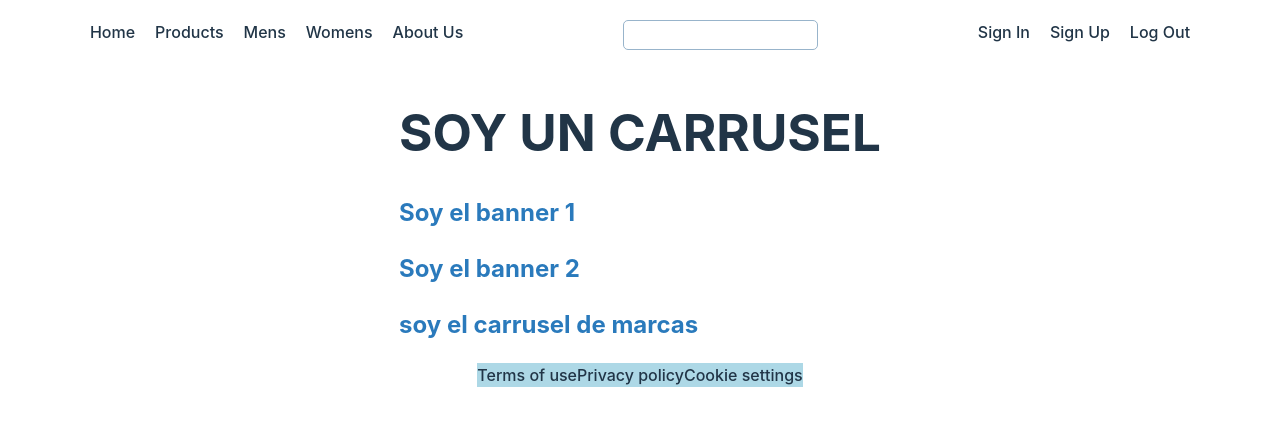
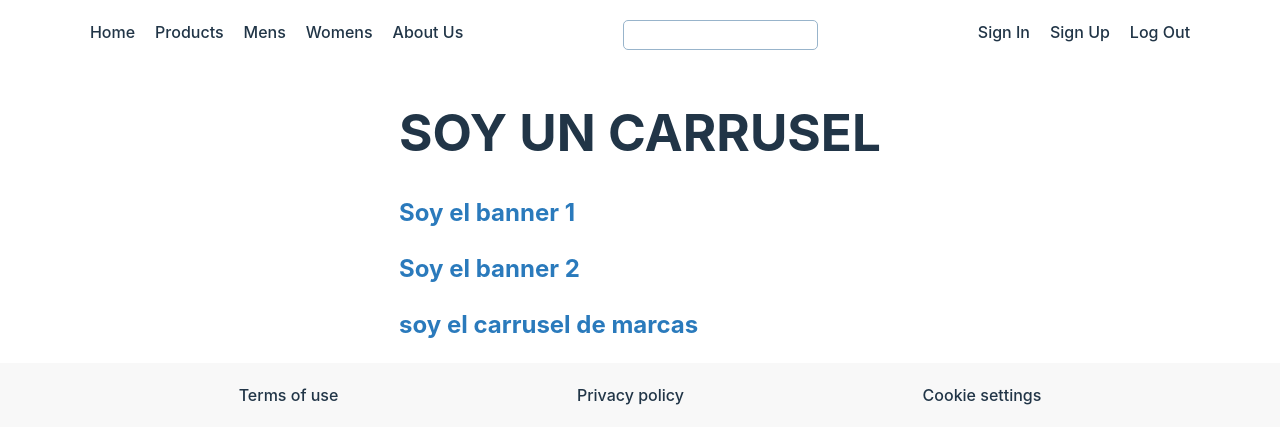
Before and after one commit to mardelmir/react-final-project, a React (Vite) app: page / in a window 1280 px wide. Shown: the top 444 px of the page. Built offline with nearby package versions, Linux system fonts and the light colour scheme.

Commit message:
footer css + initial filter

```diff
--- a/src/App.jsx
+++ b/src/App.jsx
@@ -15,7 +15,7 @@ const App = () => {
     return (
         <Router>
             <Header />
-            <main>
+            <main id="hola">
                 <Routes>
                     <Route path='/' element={<Home />} />
                     <Route path='/products' element={<Products />} />
--- a/src/components/Card.jsx
+++ b/src/components/Card.jsx
@@ -1,33 +1,15 @@
-import { useEffect, useState } from 'react'
-import { Link, useParams } from 'react-router-dom'
+import { useParams } from 'react-router-dom'
 import useFetchData from '../hooks/useFetchData'
 
 function Card({ productID }) {
-    const [product, setProduct] = useState([])
-    const [loading, setLoading] = useState(false)
-
     const productId = productID || useParams().id
 
     const urlApi = `http://localhost:8080/api/v1/products/${productId}`;
-
-    useEffect(() => {
-        async function fetchProducts() {
-            try {
-                const res = await fetch(urlApi)
-                const data = await res.json()
-                setProduct(data.result)
-                setLoading(true)
-            } catch (error) {
-                console.log(error)
-            }
-        }
-        fetchProducts()
-    }, [])
-
+    const { data: product, loading } = useFetchData(urlApi)
 
     return (
         <>
-            {loading === false
+            {loading
                 ? (<h3>Loading...</h3>)
                 : (
                     <div key={product._id}>
--- a/src/components/Products.jsx
+++ b/src/components/Products.jsx
@@ -1,12 +1,29 @@
-import { useEffect, useState } from 'react'
-import Card from './Card.jsx'
 import { Link } from 'react-router-dom';
+import { useState, useEffect } from 'react';
 import useFetchData from '../hooks/useFetchData.js';
 
 function Products() {
-    //poner la url en .env --> ????
+    //const [products, setProducts] = useState([])
+    const [filter, setFilter] = useState({ gender: [] })
+
     const urlApi = 'http://localhost:8080/api/v1/products';
     const { data: products } = useFetchData(urlApi)
+
+    // useEffect(() => {
+    //     console.log("hola")
+    //     setProducts(data)
+    // }, [])
+
+
+    const onChangeHandler = (e) => {
+        if (e.target.checked) {
+            setFilter({ ...filter, gender: [e.target.name] })
+            console.log(e.target.parentElement.id)
+
+        }
+    }
+
+    // useEffect(,[filter])
 
     return (
         <>
@@ -21,25 +38,21 @@ function Products() {
                     </div>
                 ))}
             </div>
+
+            <label>Man</label>
+            <input
+                type="checkbox"
+                id="man"
+                name="man"
+                onChange={onChangeHandler} />
+            <label>Woman</label>
+            <input
+                type="checkbox"
+                id="woman"
+                name="woman"
+                onChange={onChangeHandler} />
         </>
     )
 }
 
 export default Products
-
-
-//const [products, setProducts] = useState([])
-
-// useEffect(() => {
-//     async function fetchProducts() {
-//         try {
-//             const res = await fetch(urlApi)
-//             const data = await res.json()
-//             setProducts(data.result)
-//             // console.log(data.products)
-//         } catch (error) {
-//             console.log(error)
-//         }
-//     }
-//     fetchProducts()
-// }, [])
--- a/src/hooks/useFetchData.js
+++ b/src/hooks/useFetchData.js
@@ -9,7 +9,7 @@ const useFetchData = (apiUrl) => {
         const fetchData = async () => {
             try {
                 const response = await fetch(apiUrl)
-                if (!response.ok) { throw new Error('Error al acceder a la información') }
+                if (!response.ok) { throw new Error('Error: could not access endpoint') }
                 const resData = await response.json()
                 setData(resData.result)
                 setLoading(false)
--- a/src/styles/footer.css
+++ b/src/styles/footer.css
@@ -1,6 +1,13 @@
 .div-footer {
 display: flex;
-align-items: center;
-background-color: lightblue;
-
+align-items:flex-end;
+gap: 20px;
+width: 100%;
+justify-content: space-evenly;
+bottom: 0;
+left: 0;
+width: 100%;
+background-color: #f8f8f8;
+padding: 20px;
+box-sizing: border-box;
 }
```
